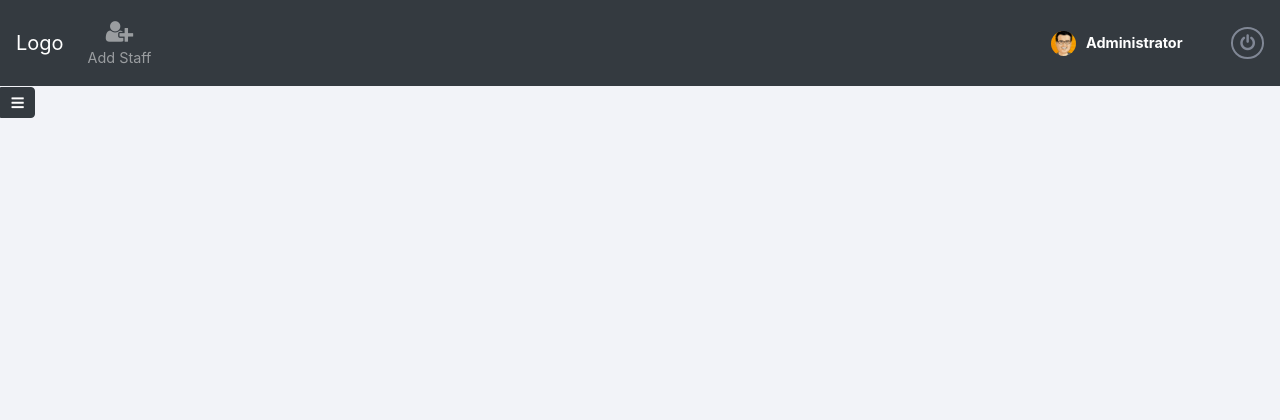
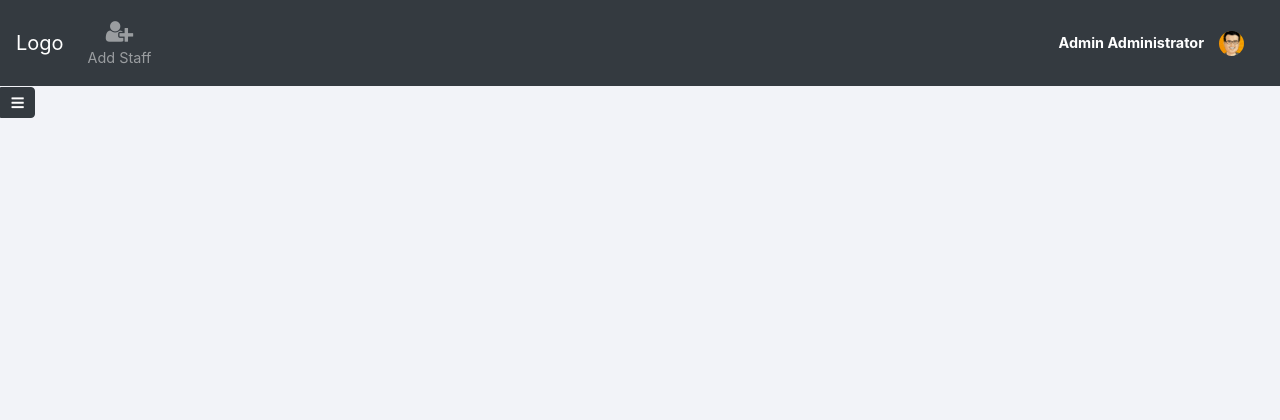
Before and after one commit to RojenTmg/ems, a CodeIgniter app: the page made by application/views/admin/templates/header.php in a window 1280 px wide. Shown: the top 420 px of the page. Run offline with CodeIgniter, Linux system fonts and the light colour scheme; data that the repository does not hold is empty; some libraries are stand-ins or nearby versions.

Commit message:
changes in nav bar

```diff
--- a/application/views/admin/templates/header.php
+++ b/application/views/admin/templates/header.php
@@ -115,8 +115,8 @@
     </form> -->
     <div class="drop-down-item" id="show-profile">
       <div class="pro-file">
+        <span><strong>Admin Administrator</strong></span>
         <img src="<?= base_url(); ?>/assets/images/images.jpg" onclick="displayFunctionType();">
-        <span><strong> Administrator &nbsp;&nbsp;&nbsp;  </strong></span>
         <!-- <i class="fa fa-caret-down" aria-hidden="true"></i> -->
       </div>
       <div class="drop-down">
@@ -127,11 +127,11 @@
         </ul>
       </div>
     </div>
-    <div class="log-out">
+    <!-- <div class="log-out">
       <a href="<?= base_url('logout'); ?>">
         <i class="fa fa-power-off" title="logout"></i>
       </a>
-    </div>
+    </div> -->
 
   </div>
 </nav>
@@ -142,7 +142,7 @@
   <nav id="sidebar" class="sidebar-wrapper">
     <div class="sidebar-content">
       <div class="sidebar-brand">
-        <a href="#">pro sidebar</a>
+        <a href="#">NAMI College</a>
         <div id="close-sidebar">
           <i class="fas fa-times"></i>
         </div>
--- a/assets/css/ems.css
+++ b/assets/css/ems.css
@@ -1170,7 +1170,7 @@ body {
 }
 /*-----------------------------prfile-picture-theme-------------------------------------------------*/
 .drop-down-item {
-  margin: 0 15px 0 30px;
+  margin: 0 0 0 30px;
   padding: 5px 20px;
   color: #fff;
   /*color: #d6dffa;*/
@@ -1196,7 +1196,7 @@ body {
   width: 25px;
   height: 25px;
   border-radius: 50%;
-  margin-right: 10px;
+  margin-left: 15px;
 }
 .drop-down-item img:hover {
   cursor: pointer;
```
